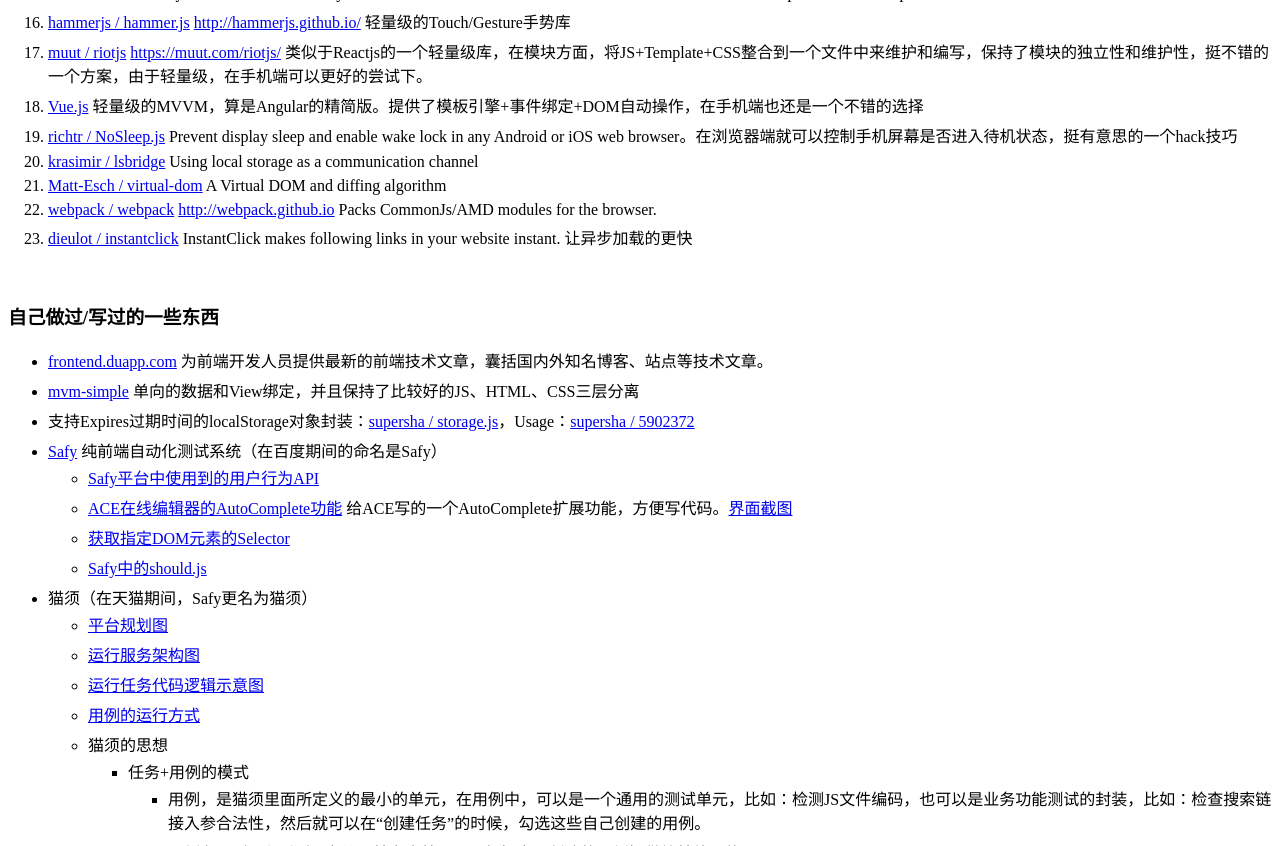
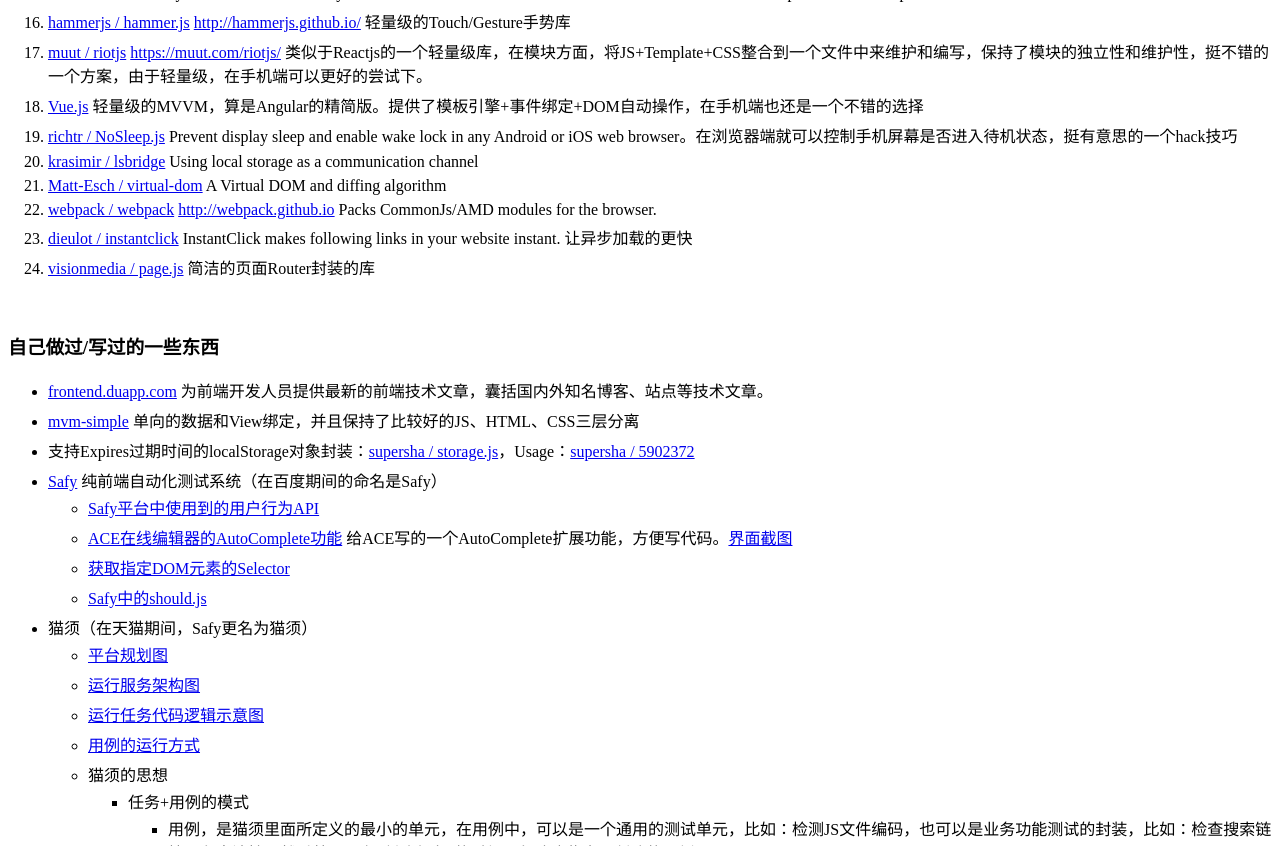
Before and after one commit to supersha/supersha.github.io, a Jekyll site: the page built from index.md, in a window 1280 px wide and 900 px high, scrolled down 3938 px, cut to the strip 0-846 px from the top of the window. Built offline with Jekyll 4.4.1, drawn with Linux system fonts in a browser that asks for light colours.

Commit message:
by xipeng

```diff
--- a/index.md
+++ b/index.md
@@ -126,6 +126,7 @@ tagline: 记录自己的前端生涯
 0. [Matt-Esch / virtual-dom](https://github.com/Matt-Esch/virtual-dom) A Virtual DOM and diffing algorithm
 0. [webpack / webpack](https://github.com/webpack/webpack) [http://webpack.github.io](http://webpack.github.io) Packs CommonJs/AMD modules for the browser.
 0. [dieulot / instantclick](https://github.com/dieulot/instantclick/) InstantClick makes following links in your website instant. 让异步加载的更快
+0. [visionmedia / page.js](https://github.com/visionmedia/page.js) 简洁的页面Router封装的库
 
 <br>
 
```
